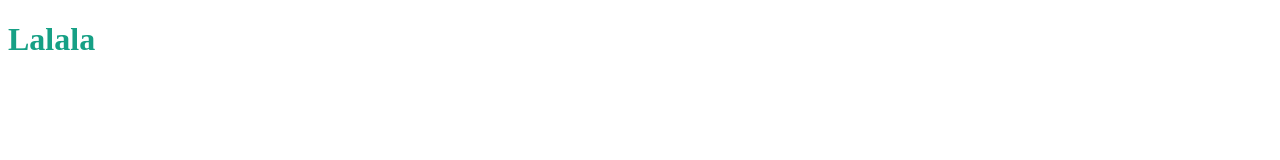
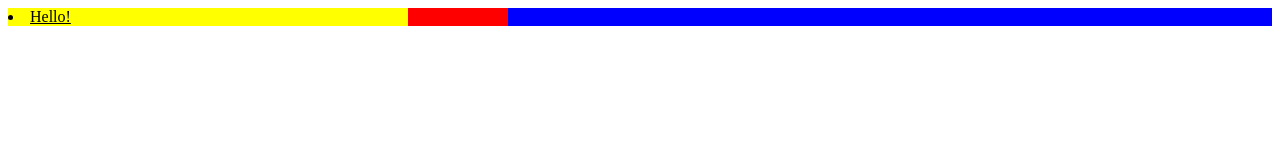
Before and after one commit to ryuros/css-masterclass, a website: page index.html in a window 1280 px wide. Drawn offline with Linux system fonts and the light colour scheme.

Commit message:
Nesting Rules

```diff
--- a/index.html
+++ b/index.html
@@ -12,7 +12,11 @@
 <body>
 
 
-    <h1>Lalala</h1>
+    <main>
+        <section>
+            <li><a href="#">Hello!</a></li>
+        </section>
+    </main>
 
 
 
--- a/styles.css
+++ b/styles.css
@@ -27,19 +27,38 @@ Custom Media & Media Query Ranges
     background-color: red;
   }
 }
+System UI
 h1 {
-    color: color-mod(#yellow alpha(50%));
-  }
-
+  color: system-ui;
+}
+Gray
 h1 {
-font-family: system-ui;
+  color: gray(10);
+}
+Color Mod
+h1 {
+  color: color-mod(#f1c40f alpha(50%));
 }
 */
 
-h1 {
-    color: #16a085;
-}
+main {
+    background-color: blue;
+    & section {
+      background-color: red;
+      width: 500px;
+      & li {
+        background-color: yellow;
+        width: 400px;
+        & a {
+          color: black;
+          &:hover {
+            font-size: 30px;
+          }
+        }
+      }
+    }
+  }
 
-h1:hover{
-    color: color-mod(#34495e blackness(50%));
-}
+  a {
+    color: red;
+  }
```
